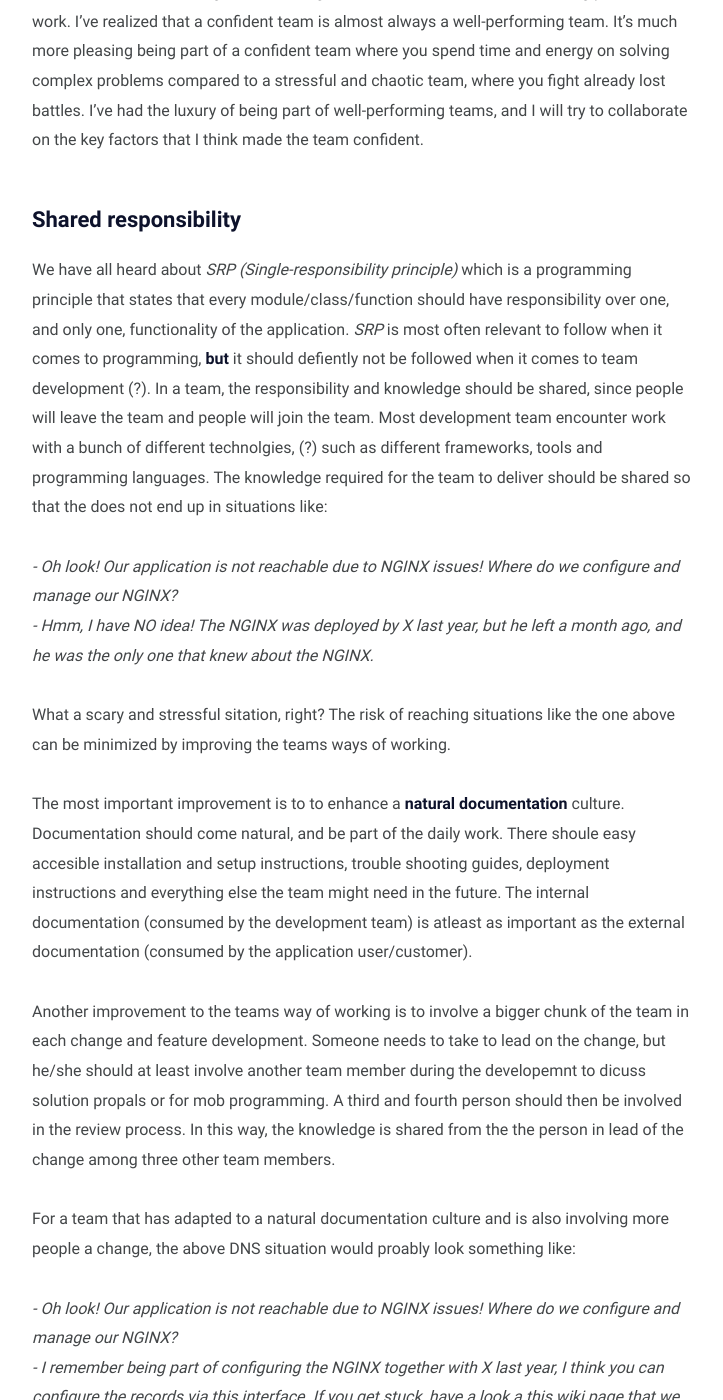
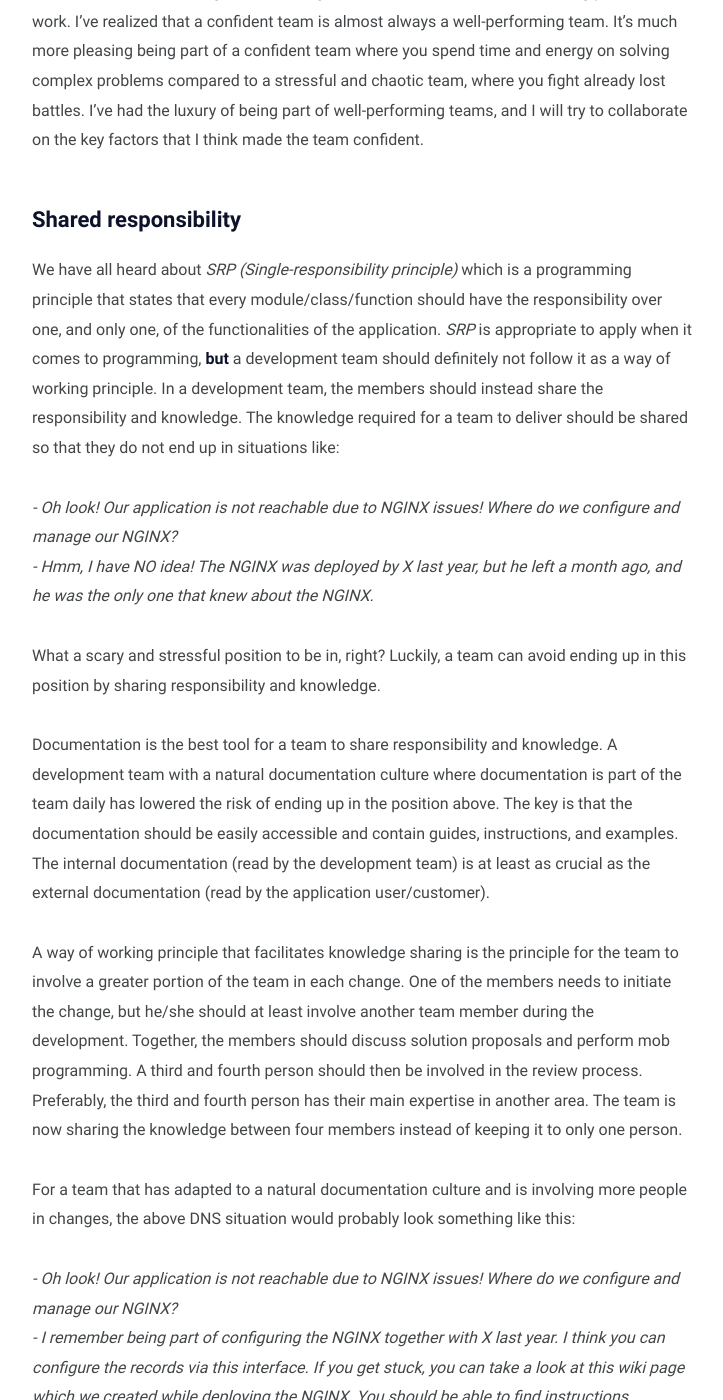
Before and after one commit to mile95/old-blog, a Jekyll site: the page built from _posts/dev-team/2022-07-24-dev-team.md, in a window 1280 px wide and 1400 px high, scrolled down 445 px. Shown: the whole window, without its empty margins (278-1001 px from the left). Built offline with Jekyll 4.4.1, drawn with Linux system fonts in a browser that asks for light colours; some of the changed text lies outside the part shown.

Commit message:
spell checked shared resp section

```diff
--- a/_posts/dev-team/2022-07-24-dev-team.md
+++ b/_posts/dev-team/2022-07-24-dev-team.md
@@ -13,33 +13,28 @@ I’ve had the luxury of being part of well-performing teams, and I will try to
 
 ## Shared responsibility
 
-We have all heard about _SRP (Single-responsibility principle)_ which is a programming principle that states that every module/class/function should have responsibility over one, and only one, functionality of the application.
-_SRP_ is most often relevant to follow when it comes to programming, **but** it should defiently not be followed when it comes to team development (?).
-In a team, the responsibility and knowledge should be shared, since people will leave the team and people will join the team.
-Most development team encounter work with a bunch of different technolgies,  (?) such as different frameworks, tools and programming languages.
-The knowledge required for the team to deliver should be shared so that the does not end up in situations like:
-
+We have all heard about _SRP (Single-responsibility principle)_ which is a programming principle that states that every module/class/function should have the responsibility over one, and only one, of the functionalities of the application.
+_SRP_ is appropriate to apply when it comes to programming, **but** a development team should definitely not follow it as a way of working principle.
+In a development team, the members should instead share the responsibility and knowledge.
+The knowledge required for a team to deliver should be shared so that they do not end up in situations like:
 
 _- Oh look! Our application is not reachable due to NGINX issues! Where do we configure and manage our NGINX?_ <br>
 _- Hmm, I have NO idea! The NGINX was deployed by X last year, but he left a month ago, and he was the only one that knew about the NGINX._
 
-What a scary and stressful sitation, right? The risk of reaching situations like the one above can be minimized by improving the teams ways of working.
+What a scary and stressful position to be in, right? Luckily, a team can avoid ending up in this position by sharing responsibility and knowledge.
 
-The most important improvement is to to enhance a **natural documentation** culture.
-Documentation should come natural, and be part of the daily work.
-There shoule easy accesible installation and setup instructions, trouble shooting guides, deployment instructions and everything else the team might need in the future.
-The internal documentation (consumed by the development team) is atleast as important as the external documentation (consumed by the application user/customer).
+Documentation is the best tool for a team to share responsibility and knowledge. A development team with a natural documentation culture where documentation is part of the team daily has lowered the risk of ending up in the position above. The key is that the documentation should be easily accessible and contain guides, instructions, and examples.
+The internal documentation (read by the development team) is at least as crucial as the external documentation (read by the application user/customer).
 
-Another improvement to the teams way of working is to involve a bigger chunk of the team in each change and feature development.
-Someone needs to take to lead on the change, but he/she should at least involve another team member during the developemnt to dicuss solution propals or for mob programming. A third and fourth person should then be involved in the review process. In this way, the knowledge is shared from the the person in lead of the change among three other team members.
+A way of working principle that facilitates knowledge sharing is the principle for the team to involve a greater portion of the team in each change.
+One of the members needs to initiate the change, but he/she should at least involve another team member during the development. Together, the members should discuss solution proposals and perform mob programming. A third and fourth person should then be involved in the review process. Preferably, the third and fourth person has their main expertise in another area. The team is now sharing the knowledge between four members instead of keeping it to only one person.
 
-For a team that has adapted to a natural documentation culture and is also involving more people a change, the above DNS situation would proably look something like:
+For a team that has adapted to a natural documentation culture and is involving more people in changes, the above DNS situation would probably look something like this:
 
 _- Oh look! Our application is not reachable due to NGINX issues! Where do we configure and manage our NGINX?_ <br>
-_- I remember being part of configuring the NGINX together with X last year, I think you can configure the records via this interface. If you get stuck, have a look a this wiki page that we created while deploying the NGINX, it should say something about how it can be configured._
+_- I remember being part of configuring the NGINX together with X last year. I think you can configure the records via this interface. If you get stuck, you can take a look at this wiki page which we created while deploying the NGINX. You should be able to find instructions regarding how to configure the NGINX._
 
-Look how sharing responsibilty can make the team exude confidence.
-
+Look how sharing responsibility can make the team exude confidence.
 
 ## Priotitize a stable ground
 - Stable ground makes it possible to focus on other stuff
```
